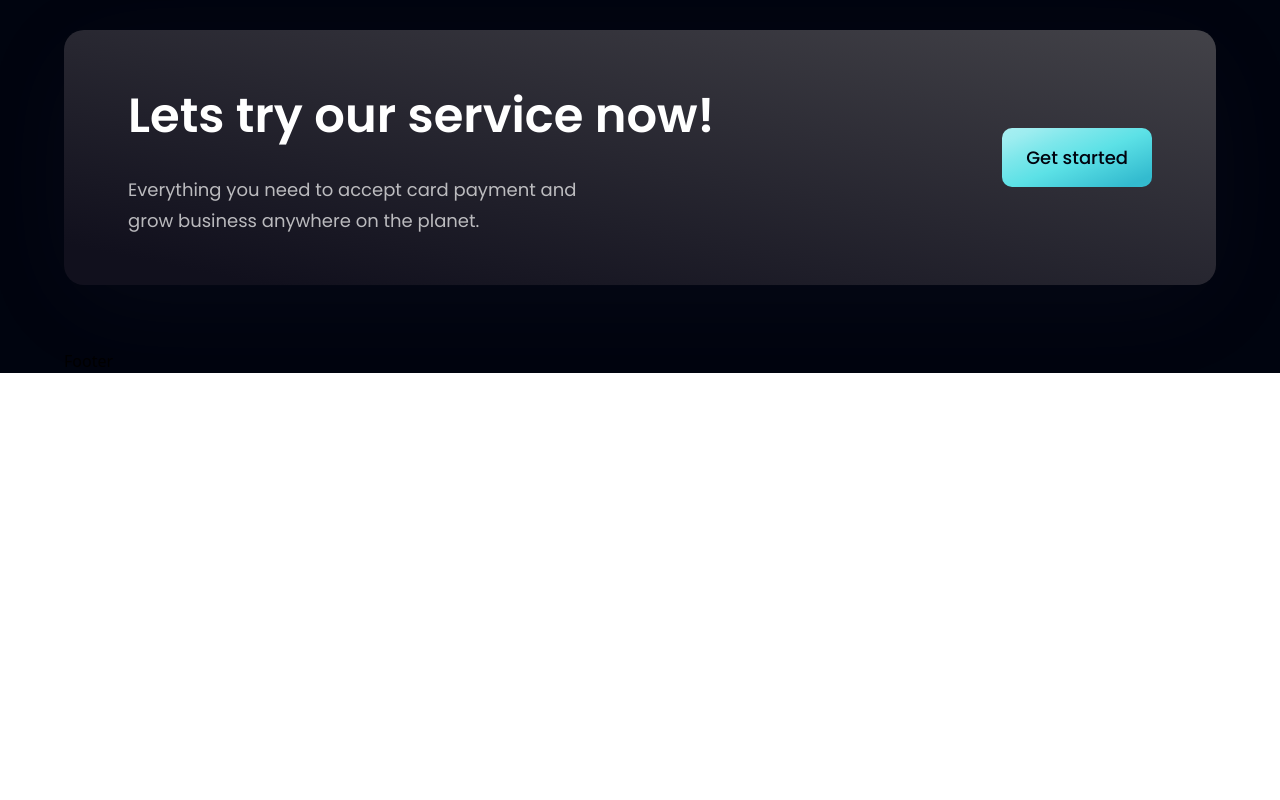
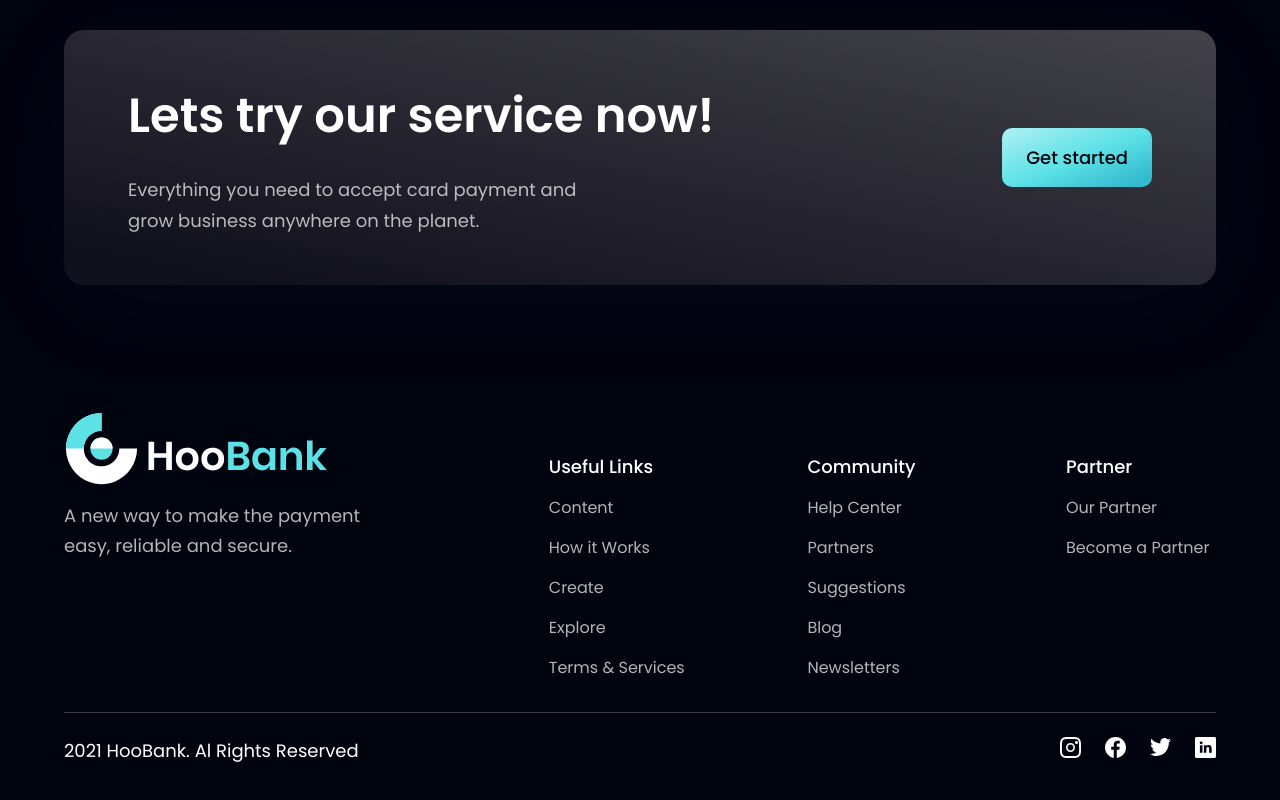
Before and after one commit to 1Nelsonel/bank_modern_app, a React (Vite) app in the folder bank_modern_app/: page / in a window 1280 px wide. Shown: the part 4255-5055 px from the top of the page. Before the commit the page ends 4628 px from the top, so only its background shows below. Built offline with nearby package versions, Linux system fonts and the light colour scheme.

Commit message:
Footer success

```diff
--- a/bank_modern_app/src/components/Footer.jsx
+++ b/bank_modern_app/src/components/Footer.jsx
@@ -1,8 +1,51 @@
-import React from 'react'
+import styles from "../style";
+import { logo } from "../assets";
+import { footerLinks, socialMedia } from "../constants";
 
 const Footer = () => {
   return (
-    <div>Footer</div>
+    <section className={`${styles.flexCenter} ${styles.paddingY} flex-col`}>
+      <div className={`${styles.flexStart} md:flex-row flex-col mb-8 w-full`}>
+        <div className="flex-1 flex flex-col justify-start mr-10">
+          <img src={logo} alt="hoobank" className="w-[266px] h-[72px] object-contain" />
+
+          <p className={`${styles.paragraph} mt-4 max-w-[310px]`}>A new way to make the payment easy, reliable and secure.</p>
+        </div>
+
+        <div className="flex-[1.5] w-full flex flex-row justify-between flex-wrap md:mt-10">
+          {footerLinks.map((footerLinks) => (
+            <div key={footerLinks.key} className="flex flex-col ss:my-0 my-4 min-w-[150px]">
+              <h4 className="font-poppins font-medium text-[18px] leading-[27px] text-white">
+                {footerLinks.title}
+              </h4>
+              <ul className="list-none mt-4">
+                {footerLinks.links.map((link, index) => (
+                  <li key={link.name} className={`font-poppins font-normal text-[16px] leading-[24px] text-dimWhite hover:text-secondary cursor-pointer
+                  ${index !== footerLinks.links.length - 1 ? 'mb-4' : 'mb-0'}`}>
+                    {link.name}
+                  </li>
+                ))}
+              </ul>
+            </div>
+          ))}
+        </div>
+      </div>
+      <div className="w-full flex justify-between item-center md:flex-row flex-col pt-6 border-t-[1px] border-t-[#3f3E45]">
+        <p className="font-poppins font-normal text-center text-[18px] leading-[27px] text-white">
+          2021 HooBank. Al Rights Reserved
+        </p>
+        <div className="flex flex-row md:mt-0 mt-6">
+          {socialMedia.map((social, index) => (
+            <img
+              key={social.id}
+              src={social.icon}
+              alt={social.name}
+              className={`w-[21px] h-[21px] object-contain cursor-pointer ${index !== socialMedia.length -1 ? 'mr-6' : 'mr-0' }`}
+            />
+          ))}
+        </div>
+      </div>
+    </section>
   )
 }
 
--- a/bank_modern_app/src/components/Navbar.jsx
+++ b/bank_modern_app/src/components/Navbar.jsx
@@ -13,7 +13,7 @@
       {/* nav links */}
       <ul className='list-none sm:flex hidden justify-end item-center flex-1'>
         {navLinks.map((nav, index) => (
-          <li key={nav.id} className={`font-poppins font-normal cursor-pointer text-[16px]
+          <li key={nav.id} className={`font-poppins font-normal hover:text-secondary cursor-pointer text-[16px]
                             ${index === navLinks.length - 1 ? 'mr-0' : 'mr-10'} text-white`}>
             <a href={`#${nav.id}`}>
               {nav.title}
@@ -34,7 +34,7 @@
 
           <ul className='list-none sm:flex flex-col justify-end item-center flex-1'>
             {navLinks.map((nav, index) => (
-              <li key={nav.id} className={`font-poppins font-normal cursor-pointer text-[16px]
+              <li key={nav.id} className={`font-poppins font-normal hover:text-secondary cursor-pointer text-[16px]
                             ${index === navLinks.length - 1 ? 'mr-0' : 'mb-4'} text-white`}>
                 <a href={`#${nav.id}`}>
                   {nav.title}
```
